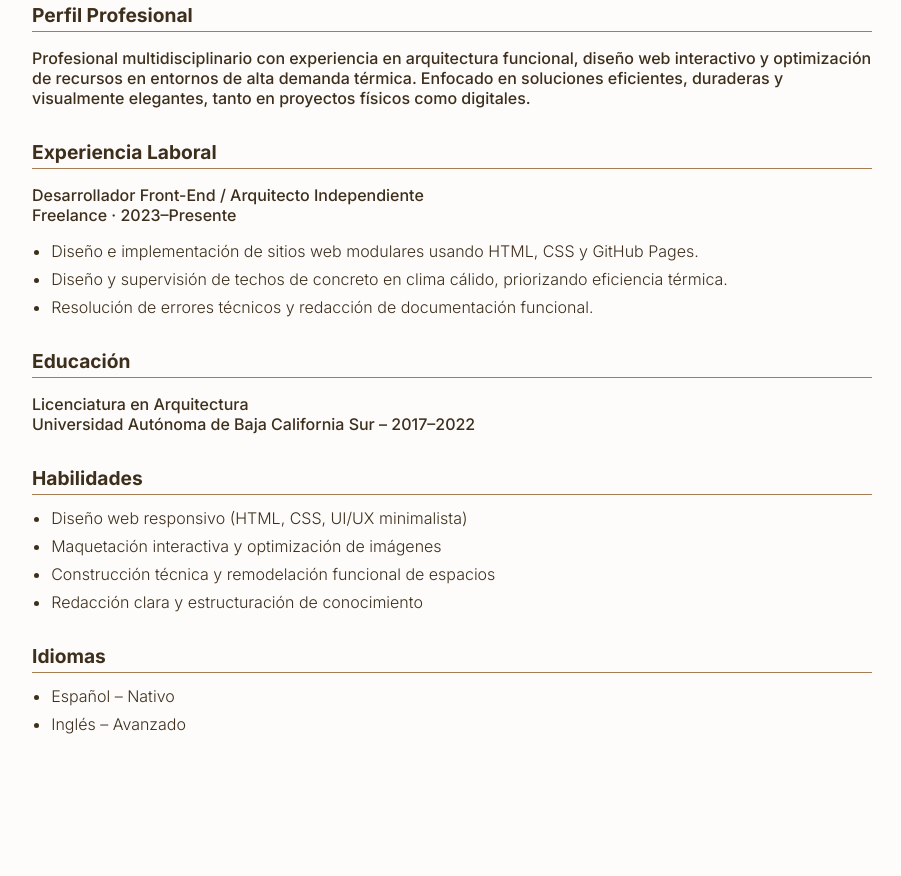
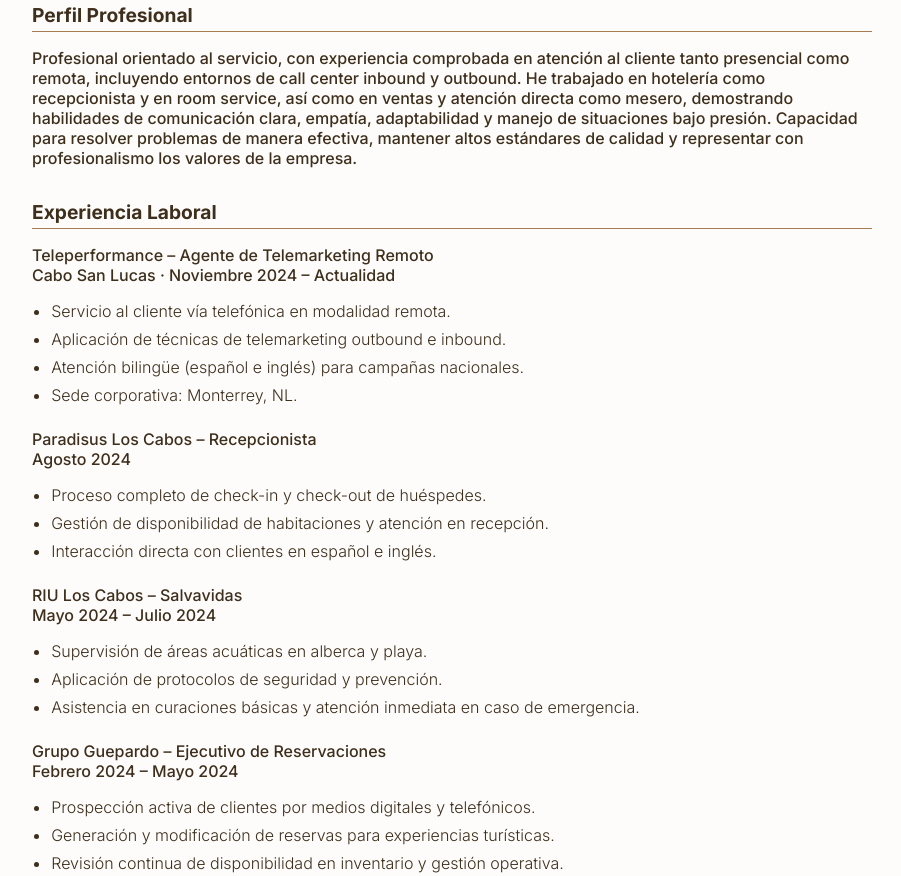
Before and after one commit to RafaelMartinNafarrateRiggs/proyectos, a plain HTML site: page cv/index.html in a window 1280 px wide. Shown: the part 209-1085 px from the top of the page, without its empty margins (188-1089 px from the left). Before the commit the page ends 1015 px from the top, so only its background shows below. Drawn offline with Linux system fonts and the light colour scheme.

Commit message:
index.html

```diff
--- a/cv/index.html
+++ b/cv/index.html
@@ -80,21 +80,50 @@
     </div>
   </header>
 
-  <section>
-    <h2>Perfil Profesional</h2>
-    <p>Profesional multidisciplinario con experiencia en arquitectura funcional, diseño web interactivo y optimización de recursos en entornos de alta demanda térmica. Enfocado en soluciones eficientes, duraderas y visualmente elegantes, tanto en proyectos físicos como digitales.</p>
-  </section>
+ <section> <h2>Perfil Profesional</h2> <p>Profesional orientado al servicio, con experiencia
+   comprobada en atención al cliente tanto presencial como remota, incluyendo entornos de call center
+   inbound y outbound. He trabajado en hotelería como recepcionista y en room service, así como en ventas y
+   atención directa como mesero, demostrando habilidades de comunicación clara, empatía,
+   adaptabilidad y manejo de situaciones bajo presión. Capacidad para resolver problemas de manera efectiva,
+   mantener altos estándares de calidad y representar con profesionalismo los valores de la empresa.</p> </section>
 
   <section>
-    <h2>Experiencia Laboral</h2>
-    <p><strong>Desarrollador Front-End / Arquitecto Independiente</strong><br />
-    Freelance · 2023–Presente</p>
-    <ul>
-      <li>Diseño e implementación de sitios web modulares usando HTML, CSS y GitHub Pages.</li>
-      <li>Diseño y supervisión de techos de concreto en clima cálido, priorizando eficiencia térmica.</li>
-      <li>Resolución de errores técnicos y redacción de documentación funcional.</li>
-    </ul>
-  </section>
+  <h2>Experiencia Laboral</h2>
+
+  <p><strong>Teleperformance – Agente de Telemarketing Remoto</strong><br>
+  Cabo San Lucas · Noviembre 2024 – Actualidad</p>
+  <ul>
+    <li>Servicio al cliente vía telefónica en modalidad remota.</li>
+    <li>Aplicación de técnicas de telemarketing outbound e inbound.</li>
+    <li>Atención bilingüe (español e inglés) para campañas nacionales.</li>
+    <li>Sede corporativa: Monterrey, NL.</li>
+  </ul>
+
+  <p><strong>Paradisus Los Cabos – Recepcionista</strong><br>
+  Agosto 2024</p>
+  <ul>
+    <li>Proceso completo de check-in y check-out de huéspedes.</li>
+    <li>Gestión de disponibilidad de habitaciones y atención en recepción.</li>
+    <li>Interacción directa con clientes en español e inglés.</li>
+  </ul>
+
+  <p><strong>RIU Los Cabos – Salvavidas</strong><br>
+  Mayo 2024 – Julio 2024</p>
+  <ul>
+    <li>Supervisión de áreas acuáticas en alberca y playa.</li>
+    <li>Aplicación de protocolos de seguridad y prevención.</li>
+    <li>Asistencia en curaciones básicas y atención inmediata en caso de emergencia.</li>
+  </ul>
+
+  <p><strong>Grupo Guepardo – Ejecutivo de Reservaciones</strong><br>
+  Febrero 2024 – Mayo 2024</p>
+  <ul>
+    <li>Prospección activa de clientes por medios digitales y telefónicos.</li>
+    <li>Generación y modificación de reservas para experiencias turísticas.</li>
+    <li>Revisión continua de disponibilidad en inventario y gestión operativa.</li>
+  </ul>
+</section>
+
 
   <section>
     <h2>Educación</h2>
```
